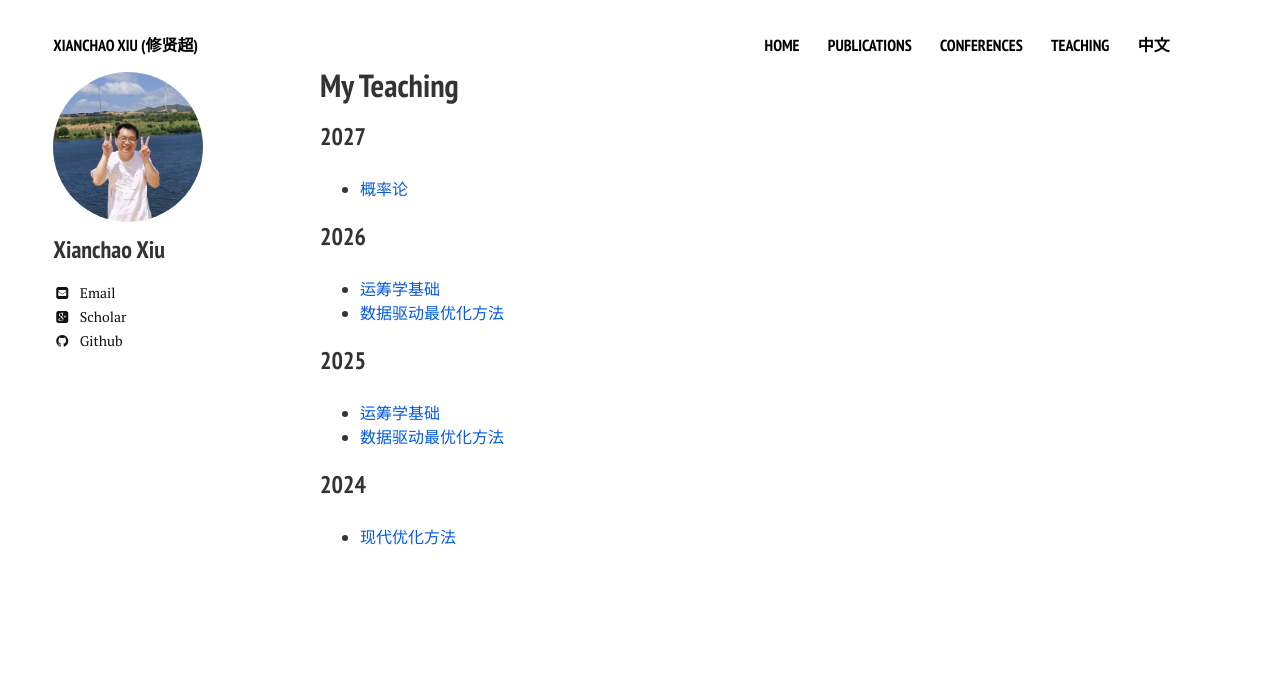
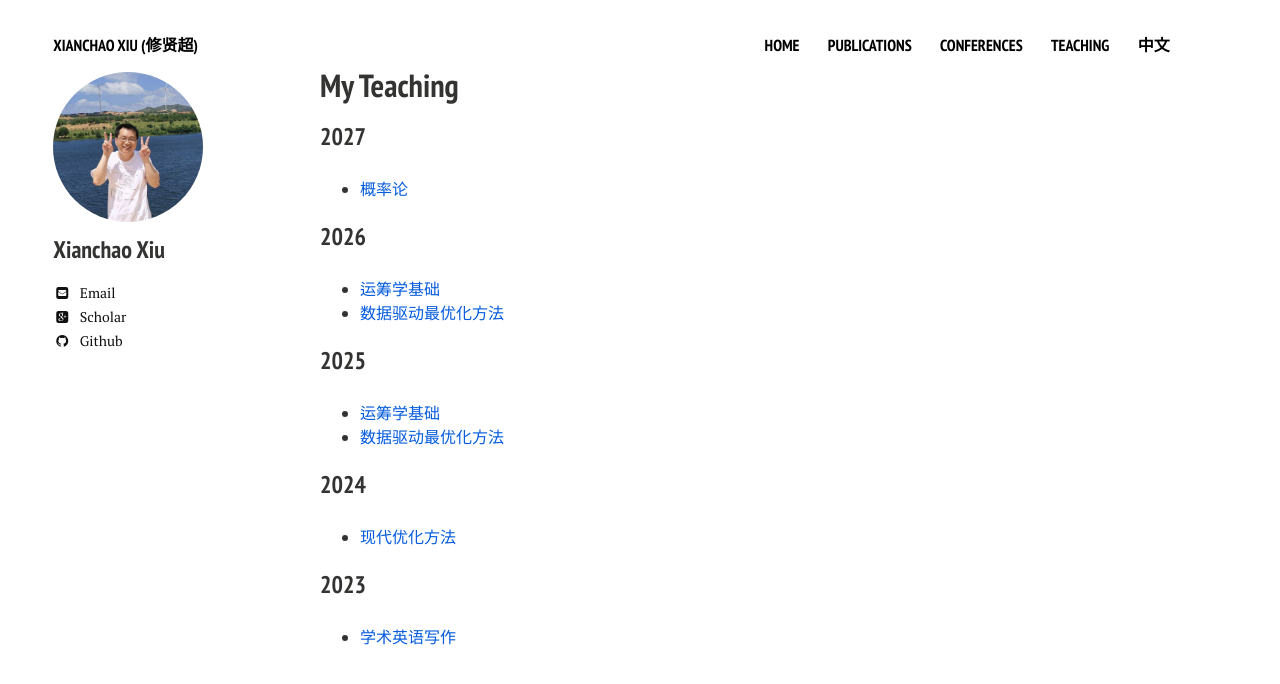
Before and after one commit to xianchaoxiu/xianchaoxiu.github.io, a Jekyll site: the page built from teaching/index.md, in a window 1280 px wide. Shown: the top 684 px of the page. Built offline with Jekyll 4.4.1, drawn with Linux system fonts in a browser that asks for light colours; nearby versions of some CDN libraries.

Commit message:
Update index.md

```diff
--- a/teaching/index.md
+++ b/teaching/index.md
@@ -20,3 +20,7 @@ share: false
 
 ### 2024
 * <a href="https://xianchaoxiu.github.io/teaching/OPT/2024" class="textlink" target="_blank"> 现代优化方法  </a><br>
+
+
+### 2023
+* <a href="https://xianchaoxiu.github.io/teaching/SW/2023" class="textlink" target="_blank"> 学术英语写作  </a><br>
```
